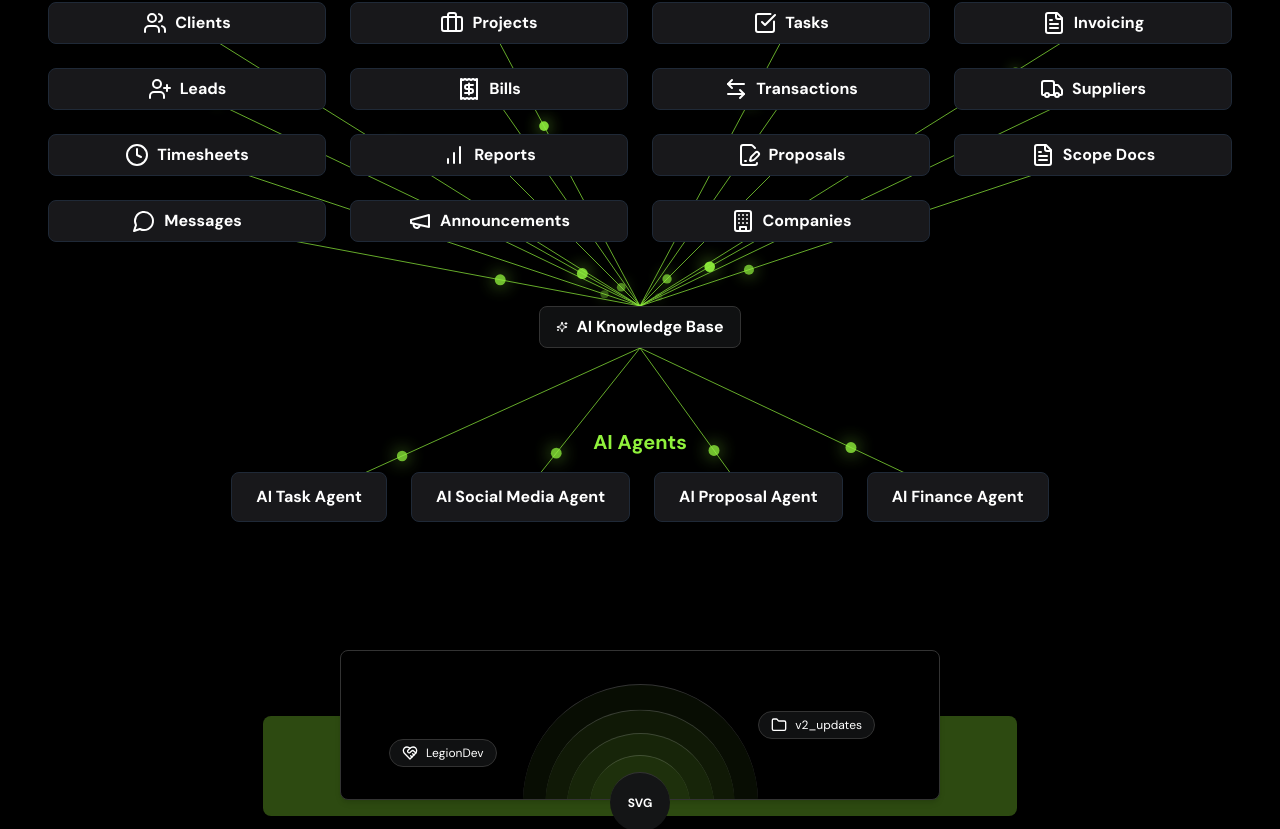
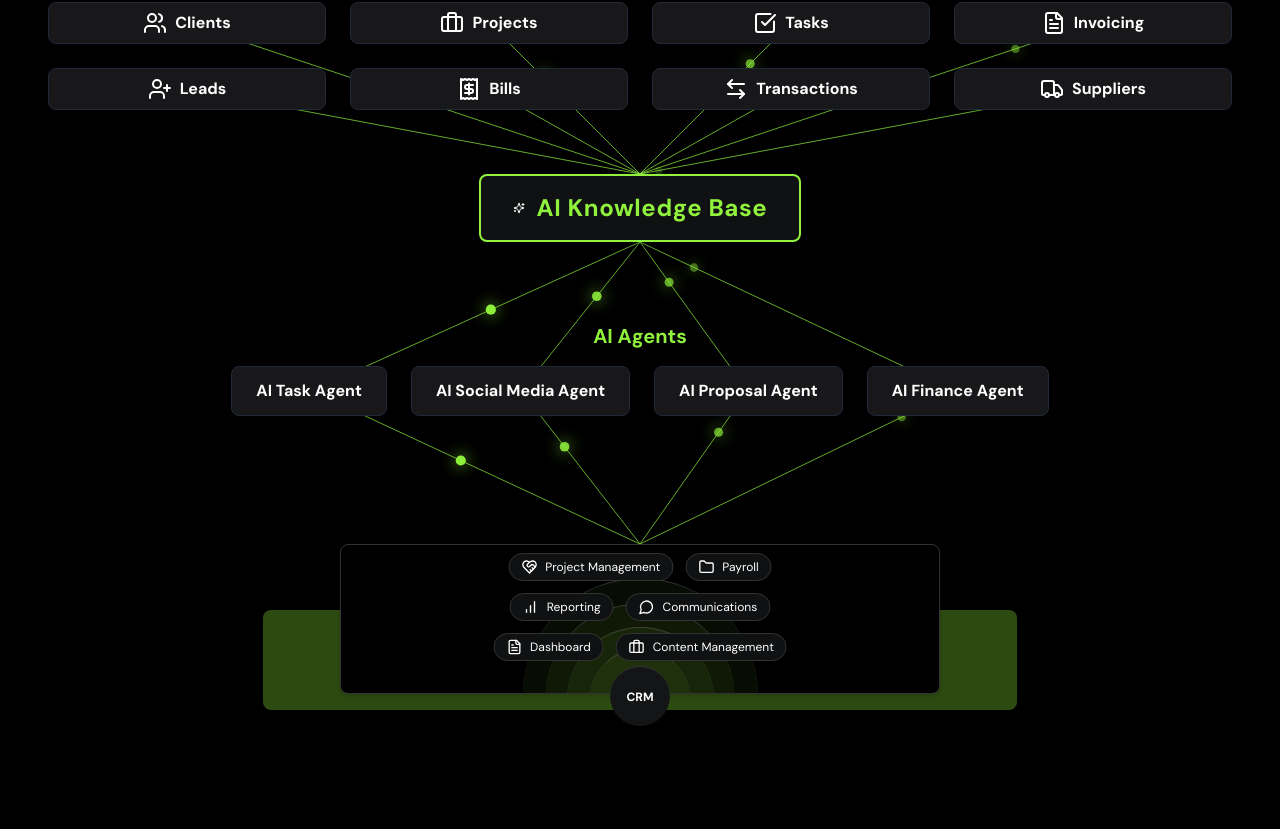
Before and after one commit to adamfromAPGsoftware/apg-lander, a React (Vite) app: page / in a window 1280 px wide. Shown: the part 4627-5456 px from the top of the page. Built offline with nearby package versions, Linux system fonts and the light colour scheme.

Commit message:
feat: replace main box badges with 6 new business function badges and icons

```diff
--- a/src/components/ui/database-with-rest-api.tsx
+++ b/src/components/ui/database-with-rest-api.tsx
@@ -44,6 +44,7 @@ const DatabaseWithRestApi = ({
   ];
   const agentRefs = useRef<(HTMLDivElement | null)[]>([]);
   const [agentLines, setAgentLines] = useState<{ x1: number; y1: number; x2: number; y2: number }[]>([]);
+  const [agentToMainBoxLines, setAgentToMainBoxLines] = useState<{ x1: number; y1: number; x2: number; y2: number }[]>([]);
 
   useEffect(() => {
     // Calculate positions after render
@@ -98,6 +99,30 @@ const DatabaseWithRestApi = ({
       }
     });
     setAgentLines(newAgentLines);
+    // Calculate lines from agents to main box
+    if (!mainBoxRef.current) return;
+    const mainBoxRect = mainBoxRef.current.getBoundingClientRect();
+    const mainBoxTopCenter = {
+      x: mainBoxRect.left + mainBoxRect.width / 2 - containerRect.left,
+      y: mainBoxRect.top - containerRect.top,
+    };
+    const newAgentToMainBoxLines: { x1: number; y1: number; x2: number; y2: number }[] = [];
+    agentRefs.current.forEach((agent, i) => {
+      if (agent) {
+        const agentRect = agent.getBoundingClientRect();
+        const agentCenter = {
+          x: agentRect.left + agentRect.width / 2 - containerRect.left,
+          y: agentRect.top + agentRect.height / 2 - containerRect.top,
+        };
+        newAgentToMainBoxLines.push({
+          x1: agentCenter.x,
+          y1: agentCenter.y,
+          x2: mainBoxTopCenter.x,
+          y2: mainBoxTopCenter.y,
+        });
+      }
+    });
+    setAgentToMainBoxLines(newAgentToMainBoxLines);
   }, [aiAgents.length]);
 
   return (
@@ -172,7 +197,37 @@ const DatabaseWithRestApi = ({
                 cx: [line.x1, line.x2],
                 cy: [line.y1, line.y2],
               }}
-              transition={{ duration: 4.5, repeat: Infinity, delay: i * 0.08 }}
+              transition={{ duration: 3, repeat: Infinity, delay: i * 0.2 }}
+            />
+          </React.Fragment>
+        ))}
+        {/* AI Agent to Main Box lines */}
+        {agentToMainBoxLines.map((line, i) => (
+          <React.Fragment key={"agent-to-main-" + i}>
+            <motion.line
+              x1={line.x1}
+              y1={line.y1}
+              x2={line.x2}
+              y2={line.y2}
+              stroke="#90F23C"
+              strokeWidth={1}
+              initial={{ pathLength: 0 }}
+              animate={{ pathLength: 1 }}
+              transition={{ duration: 0.7, delay: i * 0.04 }}
+              style={{ opacity: 0.7 }}
+            />
+            <motion.circle
+              r={5}
+              fill="#90F23C"
+              style={{ filter: "drop-shadow(0 0 8px #90F23C)" }}
+              initial={{ opacity: 0, cx: line.x1, cy: line.y1, scale: 0.7 }}
+              animate={{
+                opacity: [0, 1, 0.7, 0],
+                scale: [0.7, 1.1, 0.7],
+                cx: [line.x1, line.x2],
+                cy: [line.y1, line.y2],
+              }}
+              transition={{ duration: 3, repeat: Infinity, delay: i * 0.2 }}
             />
           </React.Fragment>
         ))}
@@ -181,7 +236,15 @@ const DatabaseWithRestApi = ({
       <div className="w-full flex flex-col items-center relative z-20">
         {/* Badges Row */}
         <div className="grid grid-cols-1 sm:grid-cols-2 md:grid-cols-3 lg:grid-cols-4 xl:grid-cols-4 gap-6 mt-0 mb-8 w-full px-4 place-items-center">
-          {badges.map((badge, i) => {
+          {badges.filter(badge => ![
+            "Timesheets",
+            "Reports",
+            "Proposals",
+            "Scope Docs",
+            "Messages",
+            "Announcements",
+            "Companies"
+          ].includes(badge)).map((badge, i) => {
             // Map badge names to Lucide icons
             const badgeIconMap: Record<string, React.ReactNode> = {
               clients: <Users className="w-6 h-6" />,
@@ -191,14 +254,7 @@ const DatabaseWithRestApi = ({
               leads: <UserPlus className="w-6 h-6" />,
               bills: <Receipt className="w-6 h-6" />,
               transactions: <ArrowLeftRight className="w-6 h-6" />,
-              suppliers: <Truck className="w-6 h-6" />,
-              timesheets: <Clock className="w-6 h-6" />,
-              reports: <BarChart className="w-6 h-6" />,
-              proposals: <FileSignature className="w-6 h-6" />,
-              "scope docs": <FileText className="w-6 h-6" />,
-              messages: <MessageCircle className="w-6 h-6" />,
-              announcements: <Megaphone className="w-6 h-6" />,
-              companies: <Building className="w-6 h-6" />,
+              suppliers: <Truck className="w-6 h-6" />
             };
             // Use icon if found, else fallback to DatabaseIcon
             const icon = badgeIconMap[badge.toLowerCase()] || (
@@ -225,11 +281,11 @@ const DatabaseWithRestApi = ({
         {/* AI Knowledge Base Badge (moved above agents) */}
         <div
           id="main-box-title-xarrow"
-          className="z-20 flex items-center justify-center rounded-lg border bg-[#101112] px-4 py-2 mb-12 mt-8"
+          className="z-20 flex items-center justify-center rounded-lg border-2 border-brand-green bg-[#101112] px-8 py-4 mb-12 mt-8 shadow-lg"
           ref={titleRef}
         >
           <SparklesIcon className="size-3" />
-          <span className="ml-2 text-base font-semibold">
+          <span className="ml-3 text-2xl font-bold tracking-wide text-brand-green">
             {title ? title : "AI Knowledge Base"}
           </span>
         </div>
@@ -261,18 +317,36 @@ const DatabaseWithRestApi = ({
           <div className="absolute -bottom-4 h-[100px] w-[62%] rounded-lg bg-accent/30" />
           {/* box outter circle */}
           <div className="absolute -bottom-8 z-30 grid h-[60px] w-[60px] place-items-center rounded-full border-t bg-[#141516] font-semibold text-xs">
-            {circleText ? circleText : "SVG"}
+            {circleText ? circleText : "CRM"}
           </div>
           {/* box content */}
           <div className="relative z-10 flex h-[150px] w-full items-center justify-center overflow-hidden rounded-lg border bg-background shadow-md">
-            {/* Badges */}
-            <div className="absolute bottom-8 left-12 z-10 h-7 rounded-full bg-[#101112] px-3 text-xs border flex items-center gap-2 ">
-              <HeartHandshakeIcon className="size-4" />
-              <span>{buttonTexts?.first || "LegionDev"}</span>
-            </div>
-            <div className="absolute right-16 z-10 hidden h-7 rounded-full bg-[#101112] px-3 text-xs sm:flex border items-center gap-2">
-              <Folder className="size-4" />
-              <span>{buttonTexts?.second || "v2_updates"}</span>
+            {/* New Badges Row */}
+            <div className="absolute bottom-8 left-1/2 -translate-x-1/2 z-10 flex flex-wrap gap-3 justify-center">
+              <div className="h-7 rounded-full bg-[#101112] px-3 text-xs border flex items-center gap-2">
+                <HeartHandshakeIcon className="size-4" />
+                <span>Project Management</span>
+              </div>
+              <div className="h-7 rounded-full bg-[#101112] px-3 text-xs border flex items-center gap-2">
+                <Folder className="size-4" />
+                <span>Payroll</span>
+              </div>
+              <div className="h-7 rounded-full bg-[#101112] px-3 text-xs border flex items-center gap-2">
+                <BarChart className="size-4" />
+                <span>Reporting</span>
+              </div>
+              <div className="h-7 rounded-full bg-[#101112] px-3 text-xs border flex items-center gap-2">
+                <MessageCircle className="size-4" />
+                <span>Communications</span>
+              </div>
+              <div className="h-7 rounded-full bg-[#101112] px-3 text-xs border flex items-center gap-2">
+                <FileText className="size-4" />
+                <span>Dashboard</span>
+              </div>
+              <div className="h-7 rounded-full bg-[#101112] px-3 text-xs border flex items-center gap-2">
+                <Briefcase className="size-4" />
+                <span>Content Management</span>
+              </div>
             </div>
             {/* Circles */}
             <motion.div
```
